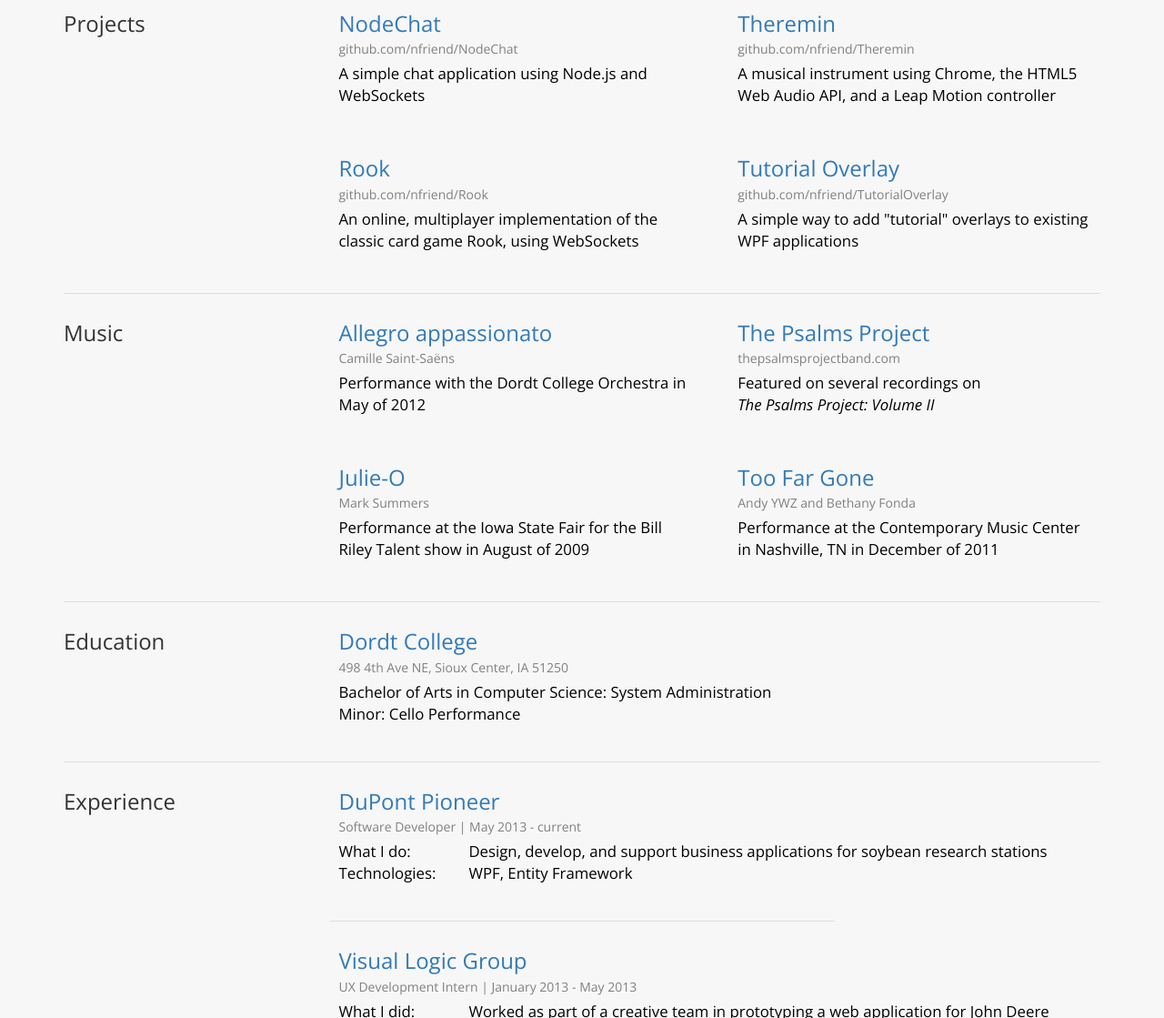
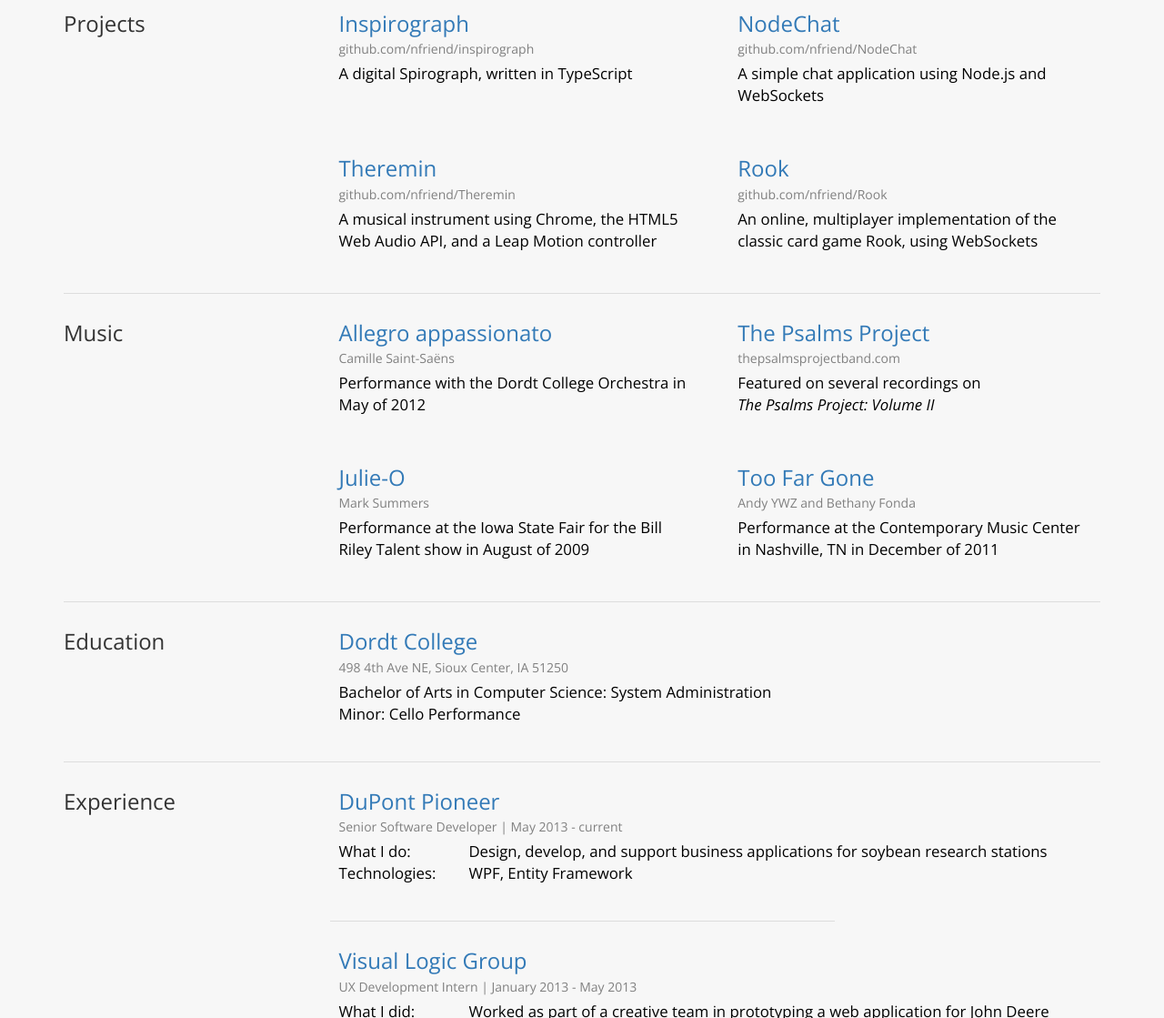
Before and after one commit to nfriend/Website-2.0, a website: page index.html in a window 1280 px wide. Shown: the part 546-1665 px from the top of the page at 91% size. Drawn offline with nearby package versions, Linux system fonts and the light colour scheme.

Commit message:
updated title

```diff
--- a/index.html
+++ b/index.html
@@ -149,6 +149,18 @@
             <div class="col-md-9 col-sm-8">
                 <div class="row">
                     <div class="col-md-6 col-sm-12 project">
+                        <a href="http://nathanfriend.com/inspirograph/">
+                            <div class="link-item-container initial-flash">
+                                <h3>Inspirograph</h3>
+                                <div class="quiet heading-subtitle">github.com/nfriend/inspirograph</div>
+                                <p class="ignore-link-color">
+                                    A digital Spirograph, written in TypeScript
+                                    <span class="visible-md"><br /></span>
+                                </p>
+                            </div>
+                        </a>
+                    </div>
+                    <div class="col-md-6 col-sm-12 project">
                         <a href="http://nathanfriend.com/NodeChat/">
                             <div class="link-item-container initial-flash">
                                 <h3>NodeChat</h3>
@@ -161,6 +173,13 @@
                         </a>
                     </div>
 
+                </div>
+            </div>
+
+            <div class="col-md-3 col-sm-4 hidden-xs"></div>
+
+            <div class="col-md-9 col-sm-8">
+                <div class="row">
                     <div class="col-md-6 col-sm-12 project">
                         <a href="http://nathanfriend.com/theremin/">
                             <div class="link-item-container initial-flash">
@@ -170,32 +189,12 @@
                             </div>
                         </a>
                     </div>
-                </div>
-            </div>
-
-            <div class="col-md-3 col-sm-4 hidden-xs"></div>
-
-            <div class="col-md-9 col-sm-8">
-                <div class="row">
                     <div class="col-md-6 col-sm-12 project">
                         <a href="http://nathanfriend.com/rook/">
                             <div class="link-item-container initial-flash">
                                 <h3>Rook</h3>
                                 <div class="quiet heading-subtitle">github.com/nfriend/Rook</div>
                                 <p class="ignore-link-color">An online, multiplayer implementation of the classic card game Rook, using WebSockets</p>
-                            </div>
-                        </a>
-                    </div>
-
-                    <div class="col-md-6 col-sm-12 project">
-                        <a href="https://github.com/nfriend/TutorialOverlay">
-                            <div class="link-item-container initial-flash">
-                                <h3>Tutorial Overlay</h3>
-                                <div class="quiet heading-subtitle">github.com/nfriend/TutorialOverlay</div>
-                                <p class="ignore-link-color">
-                                    A simple way to add "tutorial" overlays to existing WPF applications
-                                    <span class="visible-md"><br /></span>
-                                </p>
                             </div>
                         </a>
                     </div>
@@ -297,7 +296,7 @@
                 <a href="http://www.pioneer.com/">
                     <div class="link-item-container initial-flash">
                         <h3>DuPont Pioneer</h3>
-                        <div class="quiet heading-subtitle">Software Developer | May 2013 - current</div>
+                        <div class="quiet heading-subtitle">Senior Software Developer | May 2013 - current</div>
                         <div class="row ignore-link-color">
                             <p class="col-md-2 col-xs-4" style="margin: 0;">What I do:</p>
                             <p class="col-md-10 col-xs-8" style="margin: 0;">Design, develop, and support business applications for soybean research stations</p>
```
Also changed, not shown: dist/404.html, dist/index.html.
